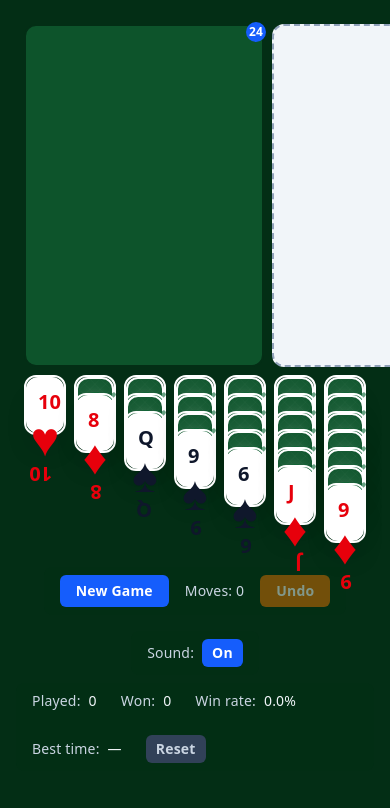
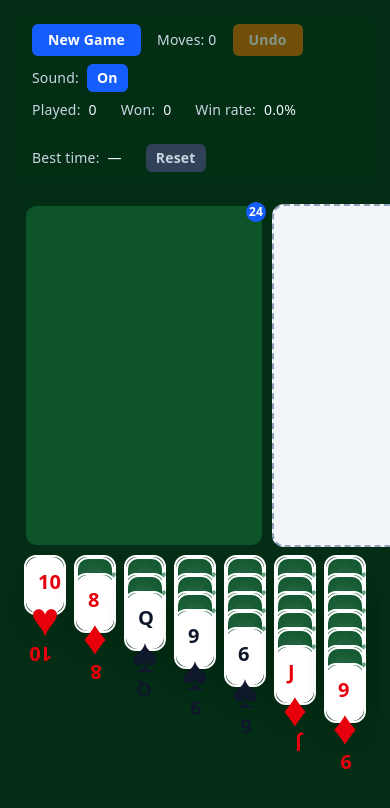
Before and after one commit to sandst1/laguna-klondike, a React (Vite) app: page / in a window 390 px wide. Shown: the top 808 px of the page. Built offline with nearby package versions, Linux system fonts and the light colour scheme.

Commit message:
Rearrange the ui a bit

```diff
--- a/src/App.tsx
+++ b/src/App.tsx
@@ -33,6 +33,14 @@ function App() {
   return (
     <div className="flex min-h-screen w-full flex-col items-center gap-4 bg-green-950 p-4 text-slate-100">
       <main className="flex w-full max-w-7xl flex-col items-center gap-4">
+        <header className="flex w-full flex-wrap items-center justify-between gap-2 rounded-lg bg-green-950/50 px-4 py-2 text-sm">
+          <GameControls state={state} onNewGame={handleNewGame} onUndo={handleUndo} />
+          <div className="flex flex-wrap items-center gap-2">
+            <SettingsPanel settings={settings} onSoundChange={handleSoundChange} />
+            <StatsDisplay stats={stats} onReset={resetStats} />
+          </div>
+        </header>
+
         <GameBoard
           state={state}
           move={actions.move}
@@ -40,13 +48,6 @@ function App() {
           selectCard={actions.selectCard}
           autoMove={actions.autoMove}
         />
-
-        <GameControls state={state} onNewGame={handleNewGame} onUndo={handleUndo} />
-
-        <div className="flex w-full flex-col items-center gap-2 sm:flex-row sm:justify-between">
-          <SettingsPanel settings={settings} onSoundChange={handleSoundChange} />
-          <StatsDisplay stats={stats} onReset={resetStats} />
-        </div>
       </main>
 
       {gameOver && (
--- a/src/components/GameControls.tsx
+++ b/src/components/GameControls.tsx
@@ -32,11 +32,7 @@ export function GameControls({
   return (
     <section
       aria-label="Game controls"
-      className={clsx(
-        'game-controls flex items-center justify-between gap-4 rounded-lg bg-green-950/50 px-4 py-2',
-        'sm:flex-col sm:items-stretch',
-        className
-      )}
+      className={clsx('game-controls flex items-center justify-between gap-4', className)}
     >
       <button
         type="button"
--- a/src/components/SettingsPanel.tsx
+++ b/src/components/SettingsPanel.tsx
@@ -17,11 +17,7 @@ export function SettingsPanel({
   return (
     <section
       aria-label="Settings"
-      className={clsx(
-        'settings-panel inline-flex items-center gap-4 rounded-lg bg-green-950/50 px-4 py-2 text-sm',
-        'sm:flex-wrap sm:justify-center',
-        className
-      )}
+      className={clsx('settings-panel inline-flex items-center gap-4 text-sm', className)}
     >
       <div className="flex items-center gap-2">
         <span className="text-slate-300">Sound:</span>
--- a/src/components/StatsDisplay.tsx
+++ b/src/components/StatsDisplay.tsx
@@ -23,11 +23,7 @@ export function StatsDisplay({ stats, winRate, onReset = () => {}, className }:
   return (
     <section
       aria-label="Game statistics"
-      className={clsx(
-        'stats-display inline-flex items-center gap-6 rounded-lg bg-green-950/50 px-4 py-2 text-sm',
-        'sm:flex-wrap sm:justify-center',
-        className
-      )}
+      className={clsx('stats-display inline-flex items-center gap-6 text-sm', className)}
     >
       <div className="flex items-center gap-2">
         <span className="text-slate-300">Played:</span>
```
